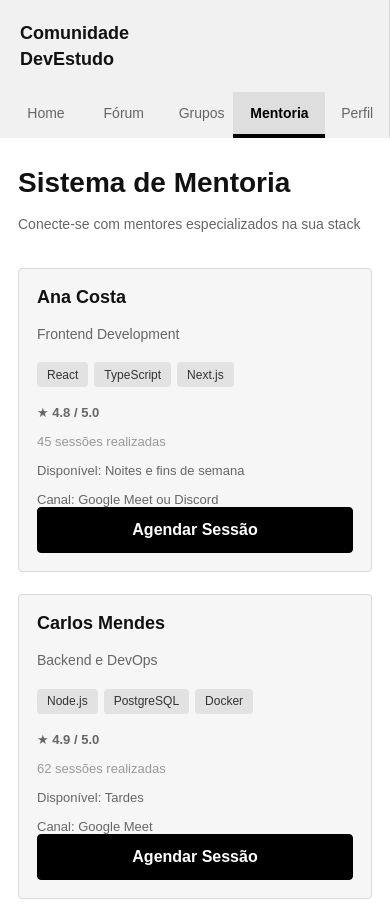
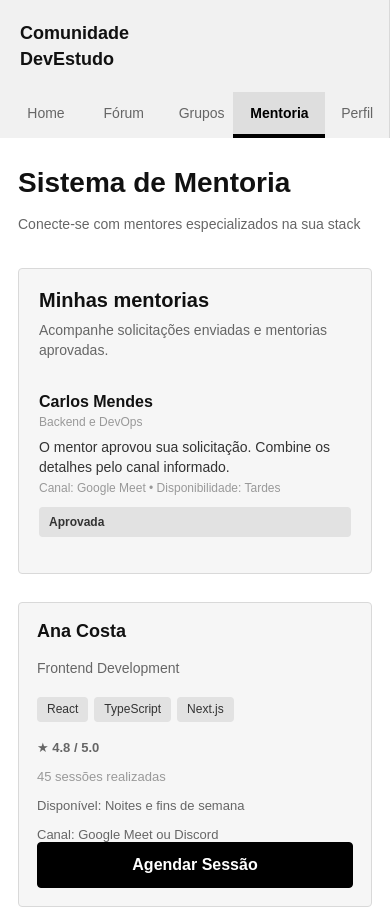
Before and after one commit to daniolivem/devestudo-frontend, a React (Vite) app in the folder devestudo-frontend/: page /mentors in a window 390 px wide. Shown: the top 908 px of the page. Built offline with nearby package versions, Linux system fonts and the light colour scheme.

Commit message:
feat: adicionar painel de status de mentorias e funcionalidade de gerenciamento de solicitações

```diff
--- a/devestudo-frontend/src/pages/mentors/Mentors.jsx
+++ b/devestudo-frontend/src/pages/mentors/Mentors.jsx
@@ -81,6 +81,53 @@ const students = [
   { name: "Diego Teles", role: "Backend e DevOps", tags: ["Node.js", "PostgreSQL", "Docker"], sessions: 34 },
 ];
 
+const mentorshipStatus = {
+  REQUESTED: {
+    label: "Solicitada",
+    description: "Aguardando aprovação do mentor.",
+  },
+  APPROVED: {
+    label: "Aprovada",
+    description: "O mentor aprovou sua solicitação. Combine os detalhes pelo canal informado.",
+  },
+  COMPLETED: {
+    label: "Concluída",
+    description: "Mentoria finalizada.",
+  },
+  CANCELLED: {
+    label: "Cancelada",
+    description: "Solicitação cancelada ou recusada.",
+  },
+};
+
+const initialMentorships = [
+  {
+    mentorName: "Carlos Mendes",
+    role: "Backend e DevOps",
+    status: "APPROVED",
+    channel: "Google Meet",
+    availability: "Tardes",
+    format: "Revisão de arquitetura e pareamento",
+  },
+];
+
+const initialMentorRequests = [
+  {
+    id: "request-1",
+    studentName: "João Silva",
+    topic: "React Hooks e organização de componentes",
+    status: "REQUESTED",
+    message: "Quero revisar um projeto pessoal e entender melhor quando criar hooks customizados.",
+  },
+  {
+    id: "request-2",
+    studentName: "Mariana Alves",
+    topic: "TypeScript no frontend",
+    status: "REQUESTED",
+    message: "Tenho dúvidas sobre tipagem de props e chamadas de API.",
+  },
+];
+
 function MentorStudents() {
   const [preferences, setPreferences] = useState({
     availability: "Noites e fins de semana",
@@ -89,6 +136,7 @@ function MentorStudents() {
     instructions: "Envie sua principal dúvida e links do projeto antes da conversa.",
   });
   const [isPreferencesSaved, setIsPreferencesSaved] = useState(false);
+  const [mentorRequests, setMentorRequests] = useState(initialMentorRequests);
 
   function handlePreferencesSubmit(e) {
     e.preventDefault();
@@ -103,12 +151,54 @@ function MentorStudents() {
     setIsPreferencesSaved(true);
   }
 
+  function updateRequestStatus(requestId, status) {
+    setMentorRequests((currentRequests) =>
+      currentRequests.map((request) => (request.id === requestId ? { ...request, status } : request)),
+    );
+  }
+
   return (
     <Layout>
       <header className="page-header">
         <h1 className="page-title">Sistema de Mentoria Alunos</h1>
         <p className="page-subtitle">Alunos em sua mentoria</p>
       </header>
+
+      <section className="card mentorship-status-panel">
+        <div className="mentorship-section-header">
+          <div>
+            <h2>Solicitações recebidas</h2>
+            <p className="page-subtitle">Aprove ou recuse pedidos de mentoria dos alunos.</p>
+          </div>
+        </div>
+
+        <div className="list-divider">
+          {mentorRequests.map((request) => (
+            <article className="mentorship-row" key={request.id}>
+              <div>
+                <h3>{request.studentName}</h3>
+                <p className="mini-meta">{request.topic}</p>
+                <p className="mentorship-message">{request.message}</p>
+              </div>
+
+              <span className="status-badge">{mentorshipStatus[request.status].label}</span>
+
+              {request.status === "REQUESTED" ? (
+                <div className="mentorship-actions">
+                  <Button className="btn--primary btn--small" onClick={() => updateRequestStatus(request.id, "APPROVED")}>
+                    Aprovar
+                  </Button>
+                  <Button className="btn--small" onClick={() => updateRequestStatus(request.id, "CANCELLED")}>
+                    Recusar
+                  </Button>
+                </div>
+              ) : (
+                <p className="mini-meta">{mentorshipStatus[request.status].description}</p>
+              )}
+            </article>
+          ))}
+        </div>
+      </section>
 
       <div className="grid-2">
         {students.map((student) => (
@@ -186,6 +276,7 @@ export default function Mentors() {
   const role = searchParams.get("role");
   const [selectedMentor, setSelectedMentor] = useState(null);
   const [requestedMentor, setRequestedMentor] = useState(null);
+  const [studentMentorships, setStudentMentorships] = useState(initialMentorships);
 
   if (role === "admin" || role === "mentor") {
     return <MentorStudents />;
@@ -197,6 +288,37 @@ export default function Mentors() {
         <h1 className="page-title">Sistema de Mentoria</h1>
         <p className="page-subtitle">Conecte-se com mentores especializados na sua stack</p>
       </header>
+
+      <section className="card mentorship-status-panel">
+        <div className="mentorship-section-header">
+          <div>
+            <h2>Minhas mentorias</h2>
+            <p className="page-subtitle">Acompanhe solicitações enviadas e mentorias aprovadas.</p>
+          </div>
+        </div>
+
+        {studentMentorships.length > 0 ? (
+          <div className="list-divider">
+            {studentMentorships.map((mentorship) => (
+              <article className="mentorship-row" key={`${mentorship.mentorName}-${mentorship.status}`}>
+                <div>
+                  <h3>{mentorship.mentorName}</h3>
+                  <p className="mini-meta">{mentorship.role}</p>
+                  <p className="mentorship-message">{mentorshipStatus[mentorship.status].description}</p>
+                  {mentorship.status === "APPROVED" && (
+                    <p className="mini-meta">
+                      Canal: {mentorship.channel} • Disponibilidade: {mentorship.availability}
+                    </p>
+                  )}
+                </div>
+                <span className="status-badge">{mentorshipStatus[mentorship.status].label}</span>
+              </article>
+            ))}
+          </div>
+        ) : (
+          <p className="modal-message">Você ainda não solicitou mentorias.</p>
+        )}
+      </section>
 
       <div className="grid-2">
         {mentors.map((mentor) => (
@@ -235,6 +357,17 @@ export default function Mentors() {
           mentor={selectedMentor}
           onClose={() => setSelectedMentor(null)}
           onConfirm={() => {
+            setStudentMentorships((currentMentorships) => [
+              {
+                mentorName: selectedMentor.name,
+                role: selectedMentor.role,
+                status: "REQUESTED",
+                channel: selectedMentor.channel,
+                availability: selectedMentor.availability,
+                format: selectedMentor.format,
+              },
+              ...currentMentorships,
+            ]);
             setRequestedMentor(selectedMentor);
             setSelectedMentor(null);
           }}
--- a/devestudo-frontend/src/styles/mentors.css
+++ b/devestudo-frontend/src/styles/mentors.css
@@ -78,3 +78,45 @@
   justify-content: flex-end;
   gap: 12px;
 }
+
+.mentorship-status-panel {
+  margin-bottom: 28px;
+  padding: 20px;
+}
+
+.mentorship-section-header {
+  display: flex;
+  align-items: flex-start;
+  justify-content: space-between;
+  gap: 16px;
+  margin-bottom: 16px;
+}
+
+.mentorship-section-header h2 {
+  font-size: 20px;
+  margin-bottom: 8px;
+}
+
+.mentorship-row {
+  display: grid;
+  grid-template-columns: minmax(0, 1fr) auto auto;
+  gap: 16px;
+  align-items: center;
+  padding: 16px 0;
+}
+
+.mentorship-row h3 {
+  font-size: 16px;
+}
+
+.mentorship-message {
+  margin-top: 8px;
+  color: #333333;
+  font-size: 14px;
+  line-height: 1.45;
+}
+
+.mentorship-actions {
+  display: grid;
+  gap: 8px;
+}
--- a/devestudo-frontend/src/styles/responsive.css
+++ b/devestudo-frontend/src/styles/responsive.css
@@ -59,7 +59,8 @@
   .modal-header,
   .modal-actions,
   .reply-header,
-  .mentor-preferences-actions {
+  .mentor-preferences-actions,
+  .mentorship-section-header {
     flex-direction: column;
   }
 
@@ -69,7 +70,8 @@
 
   .group-actions,
   .profile-actions,
-  .admin-list-row {
+  .admin-list-row,
+  .mentorship-row {
     grid-template-columns: 1fr;
     gap: 12px;
   }
```
